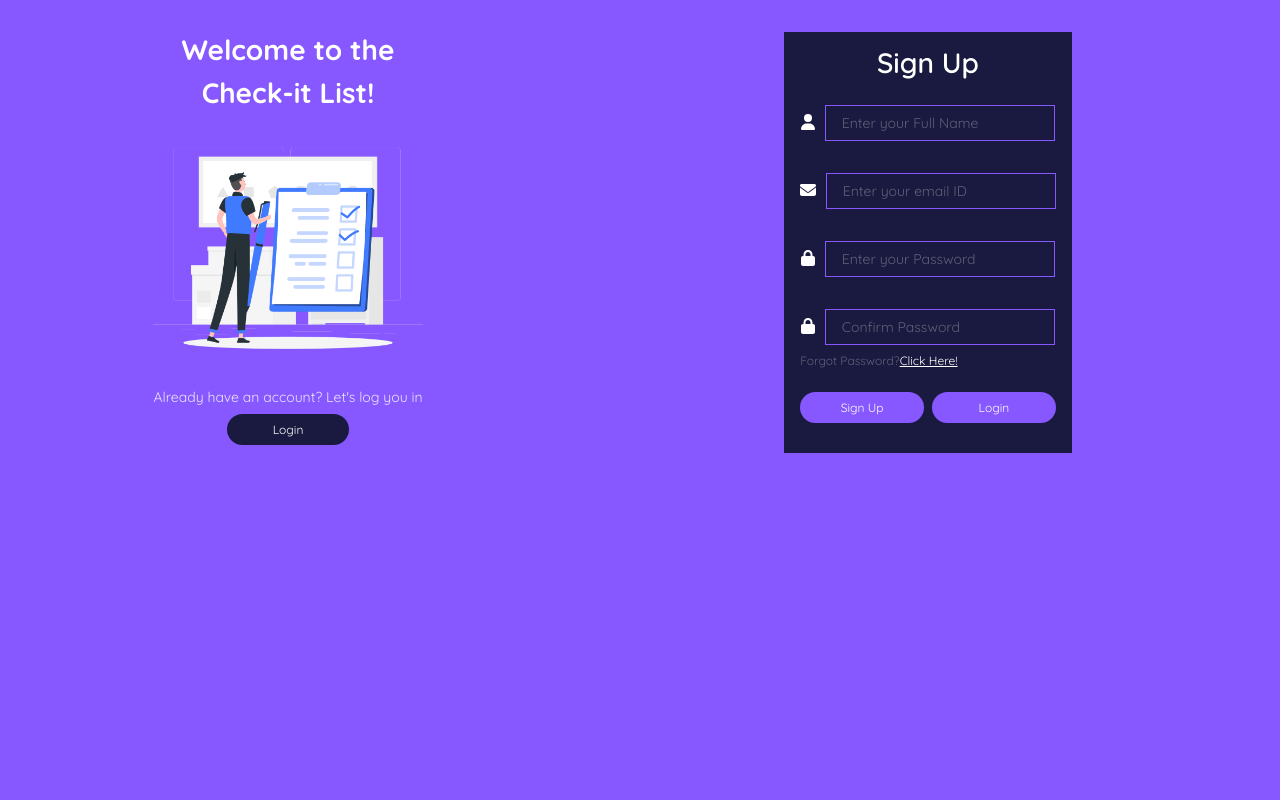
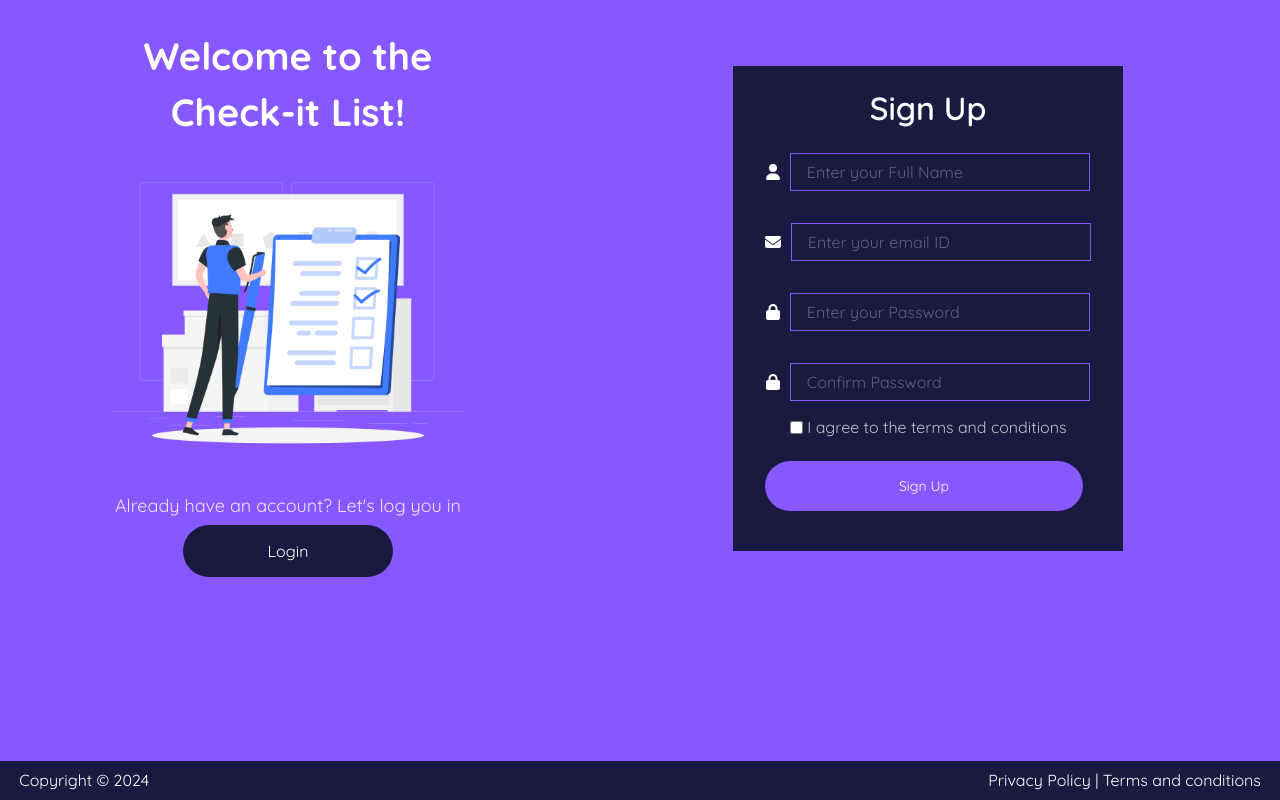
Before and after one commit to Janvi-Chandra/to-do-list, a React (Create React App) app: page / in a window 1280 px wide. Built offline with nearby package versions, Linux system fonts and the light colour scheme.

Commit message:
Trying commit

```diff
--- a/src/App.css
+++ b/src/App.css
@@ -19,7 +19,7 @@ body{
 
 .left-side h1
 {
-  font-size: 28px;
+  font-size: 38px;
   font-weight: 700;
 }
 
@@ -36,11 +36,13 @@ body{
   width:100vw;
   justify-content: center;
   align-items: center;
+  margin-top: 2rem;
 }
 
 .Login-heading
 {
-  padding-top: 2rem;
+  padding-top: 4rem;
+  font-size: 38px;
 }
 
 .left-container
@@ -67,11 +69,11 @@ body{
 
 .left-login
 {
-  width: 45%;
+  width: 60%;
   margin: 0.5rem 0;
-  padding: 0.5rem 0;
+  padding: 1rem 0;
   background-color:#1A1A40;
-  font-size: 12px;
+  font-size: 16px;
   border-radius: 30px;
   color: white;
   cursor: pointer;
@@ -96,20 +98,20 @@ body{
   margin: auto;
   margin-top: 2rem;
   background: #1A1A40;
-  padding: 0.4rem 1rem;
+  padding: 1rem 2rem;
   margin-bottom: 2rem;
 }
 
 .left-text
 {
-  font-size: 14px;
+  font-size: 18px;
   color:#ffffffd5;
 }
 
 .left-img
 {
-  width:270px;
-  height:270px;
+  width:350px;
+  height:350px;
 }
 
 .header
@@ -126,7 +128,7 @@ body{
 {
   color: #fff;
   font-weight: 600;
-  font-size:28px;
+  font-size:32px;
 }
 
 .HomeInput
@@ -137,9 +139,9 @@ body{
   padding:0.5rem 1rem;
   margin-top: 1rem;
   margin-bottom: 1rem;
-  width:230px;
+  width:300px;
   color:#fff;
-  font-size: 14px;
+  font-size: 16px;
 }
 
 .home-icon{
@@ -155,7 +157,7 @@ body{
 .forgot-password
 {
   text-align:left;
-  font-size: 12px;
+  font-size: 16px;
   color:#ffffff4d;
   margin-top: -0.5rem;
   cursor: pointer;
@@ -179,15 +181,28 @@ span{
 {
   width: 100%;
   margin: 1.5rem 0;
-  padding: 0.5rem 0;
+  padding: 1rem 0;
   background-color:#8758FF;
-  font-size: 12px;
+  font-size: 14px;
   border-radius: 30px;
   color: white;
   cursor: pointer;
   transition:transform 0.3s ease;
 }
 
+label
+{
+  color:rgba(255, 255, 255, 0.719);
+  font-size:16px;
+  margin-left:0.3rem;
+}
+
+.input-check
+{
+  display: flex;
+  justify-content:center;
+  align-items: center;
+}
 #sign-in
 {
   margin-right:0.5rem;
@@ -278,3 +293,17 @@ h1{
 .delete-icon{
   cursor: pointer;
 }
+
+footer
+{
+  position:fixed;
+  left:0;
+  bottom:0;
+  display: flex;
+  padding:0.6rem 1.2rem;
+  justify-content: space-between;
+  align-items: center;
+  background-color: #1A1A40;
+  color: #fff;
+  width:100vw;
+}
--- a/src/components/Home.jsx
+++ b/src/components/Home.jsx
@@ -1,4 +1,5 @@
-import React from 'react'
+import React,{useState} from 'react'
+import { useNavigate } from 'react-router-dom'
 import { FontAwesomeIcon } from '@fortawesome/react-fontawesome'
 import { faLock } from '@fortawesome/free-solid-svg-icons'
 import { faUser} from '@fortawesome/free-solid-svg-icons'
@@ -6,6 +7,55 @@ import { faEnvelope} from '@fortawesome/free-solid-svg-icons'
 import logo from '../Assets/home-img.png'
 
 const Home = () => {
+
+  const [name, setName] = useState('');
+  const [email, setEmail] = useState('');
+  const [password, setPassword] = useState('');
+  const [confirmPassword, setConfirmPassword] = useState('');
+  const [agreeTerms, setAgreeTerms] = useState(false);
+  const navigate = useNavigate();
+
+  const handleSubmit = (e) =>{
+    e.preventDefault();
+
+    if(name.length<=2)
+    {
+      alert("Please enter a valid name");
+      return;
+    }
+
+    const emailPattern = /^[^\s@]+@[^\s@]+\.[^\s@]+$/;
+    if(!emailPattern.test(email))
+    {
+      alert("Please enter a valid email ID");
+      return;
+    }
+
+    const passwordPattern = /^(?=.*[0-9])(?=.*[!@#$%^&*])(?=.*[a-z])(?=.*[A-Z])(?=\S+$).{8,}$/;
+    if(!passwordPattern.test(password))
+      {
+        alert("Password must be at least 8 characters long, contain at least 1 number, 1 special character, 1 uppercase letter, 1 lowercase letter, and no white spaces.");
+        return;
+      }
+
+    if(password!==confirmPassword)
+    {
+      alert('Passwords do not match');
+      return;
+    }
+
+    if(!agreeTerms)
+    {
+      alert("You must agree to the terms and conditions");
+      return;
+    }
+
+    localStorage.setItem('user', JSON.stringify({ email, password }));
+
+    navigate('/login');
+
+  }
+
   return (
     <div className='page-container'>
 
@@ -15,7 +65,7 @@ const Home = () => {
           <h1>Check-it List!</h1>
           <img src={logo} className='left-img'/>
           <p className='left-text'>Already have an account? Let's log you in</p>
-          <div className="left-login">Login</div>
+          <div className="left-login" onClick={()=>navigate('/login')}>Login</div>
         </div>
       </div>
 
@@ -25,44 +75,87 @@ const Home = () => {
             <div className="underline"></div>
         </div>
 
-
+      <form onSubmit={handleSubmit}>
       <div className="inputs">
         <div className="input">
             <FontAwesomeIcon icon={faUser} className='home-icon'/>
-            <input type="text" className='HomeInput'placeholder='Enter your Full Name' required/>
+            <input
+            type="text"
+            className='HomeInput'
+            placeholder='Enter your Full Name'
+            value={name}
+            onChange={(e) => setName(e.target.value)}
+            required/>
         </div>
       </div>
 
       <div className="inputs">
         <div className="input">
             <FontAwesomeIcon icon={faEnvelope} className='home-icon'/>
-            <input type="email" className='HomeInput' placeholder='Enter your email ID' required/>
+            <input
+            type="email"
+            className='HomeInput'
+            placeholder='Enter your email ID'
+            value={email}
+            onChange={(e) => setEmail(e.target.value)}
+            required/>
         </div>
       </div>
 
       <div className="inputs">
         <div className="input">
         <FontAwesomeIcon icon={faLock} className='home-icon'/>
-            <input type="password" className='HomeInput' placeholder='Enter your Password' required/>
+            <input
+            type="password"
+            className='HomeInput'
+            placeholder='Enter your Password'
+            value={password}
+            onChange={(e) => setPassword(e.target.value)}
+            required/>
         </div>
       </div>
 
       <div className="inputs">
         <div className="input">
         <FontAwesomeIcon icon={faLock} className='home-icon'/>
-            <input type="password" className='HomeInput' placeholder='Confirm Password' required/>
+            <input
+            type="password"
+            className='HomeInput'
+            value={confirmPassword}
+            onChange={(e) => setConfirmPassword(e.target.value)}
+            placeholder='Confirm Password'
+            required/>
         </div>
       </div>
 
-      <div className="forgot-password">Forgot Password?<span>Click Here!</span></div>
+      <div className="inputs">
+        <div className="input-check">
+            <input
+            type="checkbox"
+            className='check-box'
+            value={agreeTerms}
+            onChange={() => setAgreeTerms(!agreeTerms)}
+            required/>
+            <label>I agree to the terms and conditions</label>
+        </div>
+      </div>
 
       <div className="submit-container">
-        <div className="submit" id="sign-in">Sign Up</div>
-        <div className="submit">Login</div>
+        <div className="submit" id="sign-in" onClick={handleSubmit}>Sign Up</div>
       </div>
+      </form>
       </div>
 
+      <footer>
+        <div className="copright">
+          Copyright © 2024
+        </div>
+        <div className="termsConditions">
+          Privacy Policy | Terms and conditions
+        </div>
+      </footer>
     </div>
+
   )
 }
 
```
